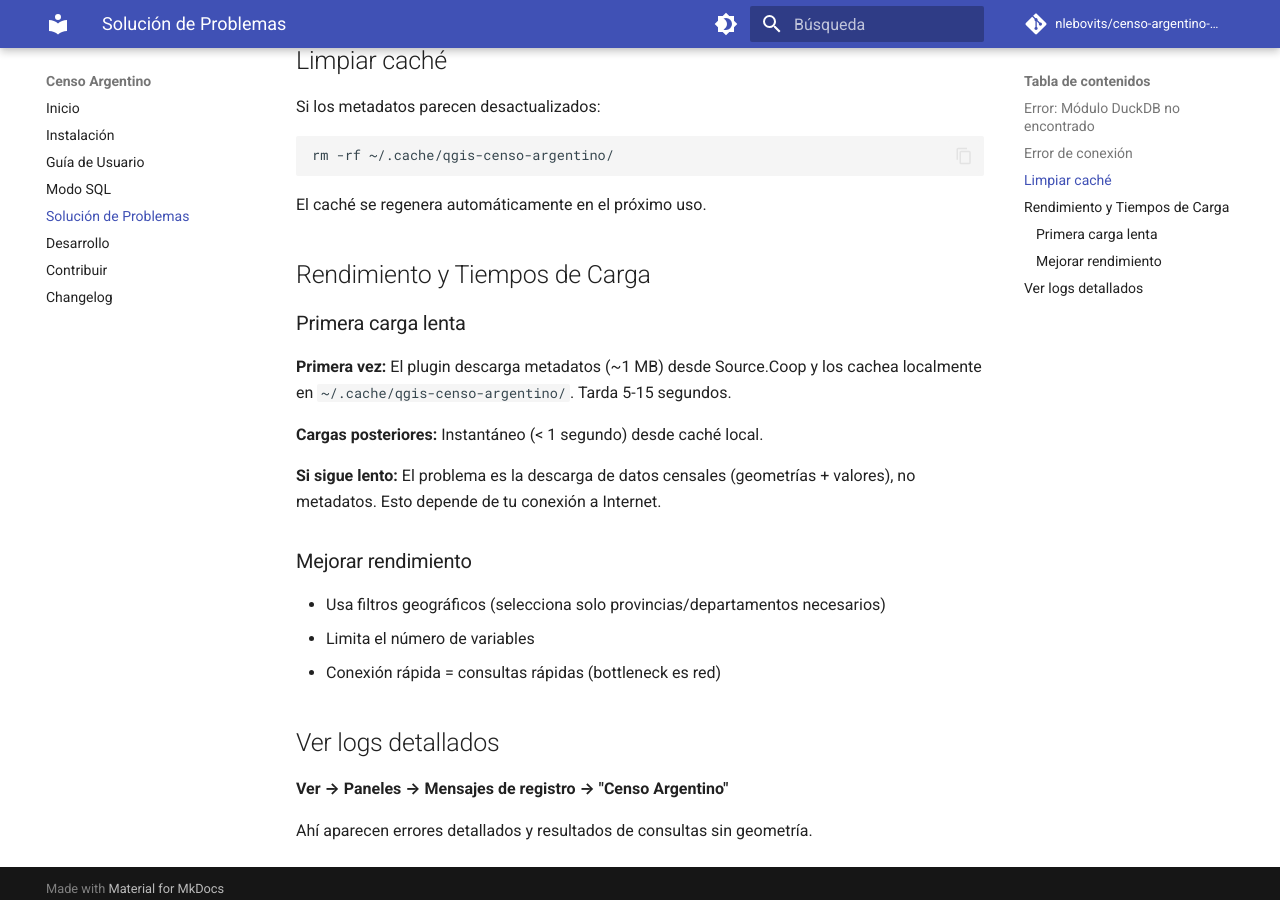
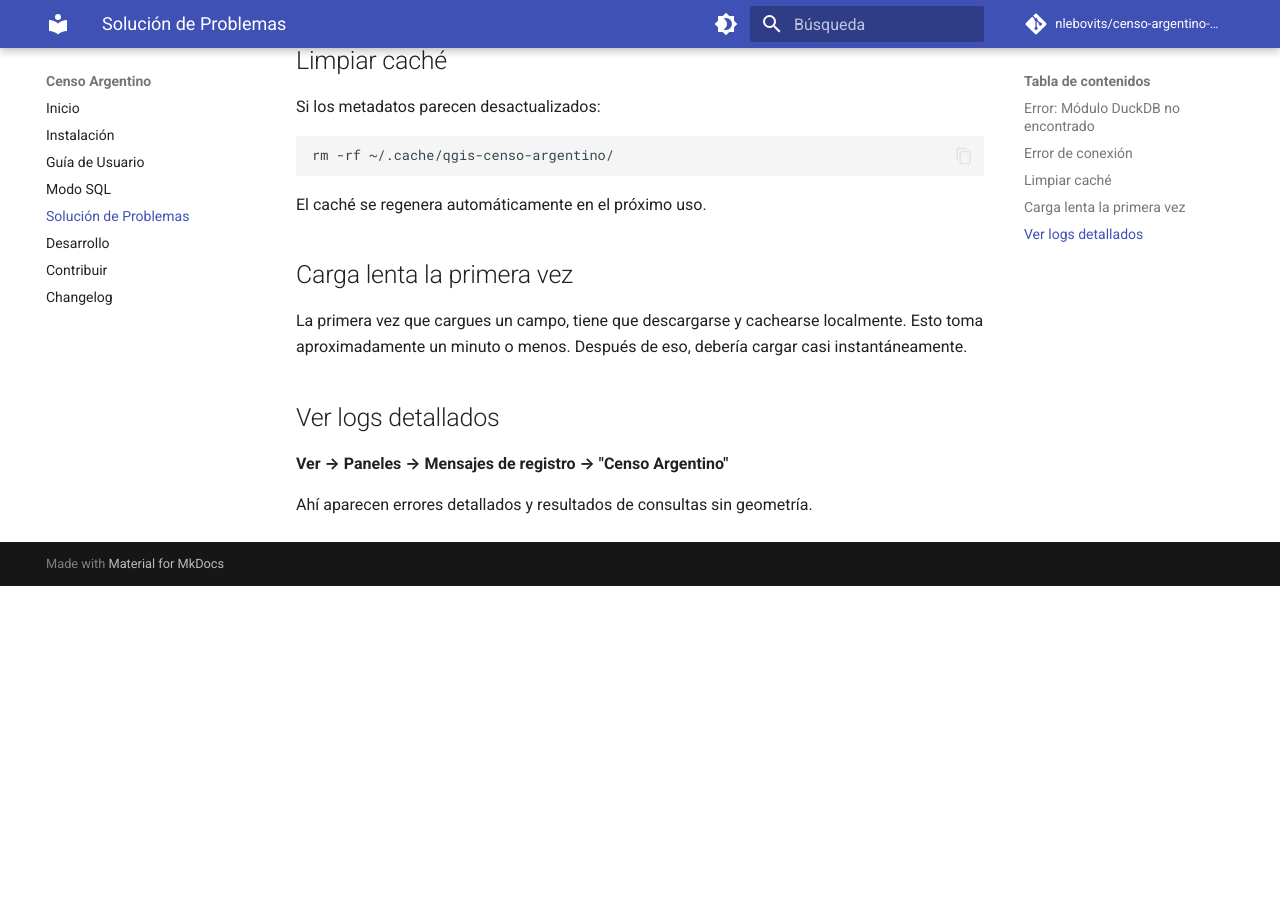
Before and after one commit to nlebovits/censo-argentino-qgis, an MkDocs documentation site: the page built from docs/solucion-problemas.md, in a window 1280 px wide and 900 px high, scrolled down 966 px. Built offline with MkDocs 1.6.1 and Material for MkDocs 9.7.7, drawn with Linux system fonts in a browser that asks for light colours; comment, search, counter and statistics services are not loaded; after the commit the page ends 1552 px from its top, so only the background shows below that.

Commit message:
Simplificar sección de rendimiento a 2 frases
Primera vez: ~1 minuto, cachea
Después: instantáneo

Co-Authored-By: Claude Sonnet 4.5 <noreply@anthropic.com>

```diff
--- a/docs/solucion-problemas.md
+++ b/docs/solucion-problemas.md
@@ -42,21 +42,9 @@ rm -rf ~/.cache/qgis-censo-argentino/
 
 El caché se regenera automáticamente en el próximo uso.
 
-## Rendimiento y Tiempos de Carga
+## Carga lenta la primera vez
 
-### Primera carga lenta
-
-**Primera vez:** El plugin descarga metadatos (~1 MB) desde Source.Coop y los cachea localmente en `~/.cache/qgis-censo-argentino/`. Tarda 5-15 segundos.
-
-**Cargas posteriores:** Instantáneo (< 1 segundo) desde caché local.
-
-**Si sigue lento:** El problema es la descarga de datos censales (geometrías + valores), no metadatos. Esto depende de tu conexión a Internet.
-
-### Mejorar rendimiento
-
-- Usa filtros geográficos (selecciona solo provincias/departamentos necesarios)
-- Limita el número de variables
-- Conexión rápida = consultas rápidas (bottleneck es red)
+La primera vez que cargues un campo, tiene que descargarse y cachearse localmente. Esto toma aproximadamente un minuto o menos. Después de eso, debería cargar casi instantáneamente.
 
 ## Ver logs detallados
 
```
